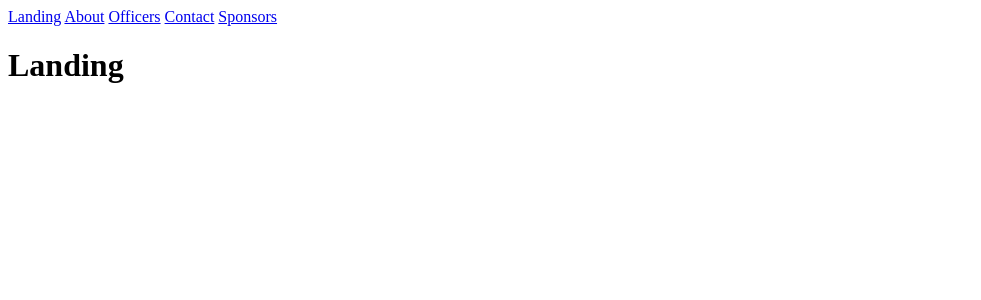
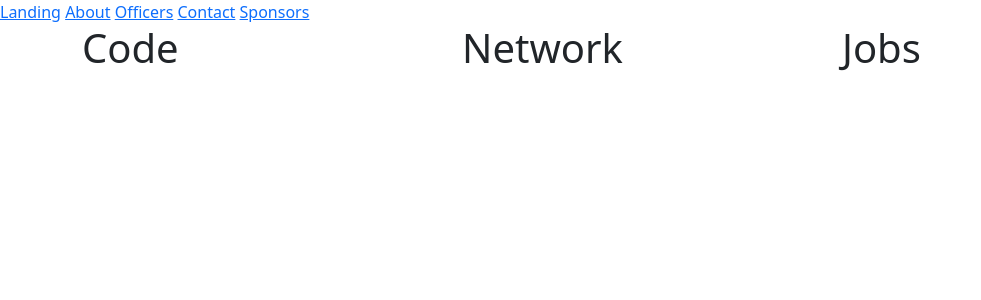
Before and after one commit to CSE-Club-ISU/CSE-Club-Website, a Flask app: page / in a window 1280 px wide. Shown: the top 300 px of the page, without its empty margins (0-981 px from the left). Run offline with Flask 2, Linux system fonts and the light colour scheme; some libraries are stand-ins or nearby versions.

Commit message:
added landing.html and code_network_jobs macro

```diff
--- a/app/app.py
+++ b/app/app.py
@@ -8,7 +8,7 @@ app = Flask(__name__)
 @app.route('/landing')
 @app.route('/home')
 def index():
-    return render_template('index.html')  # index.html is our landing page
+    return render_template('landing.html')  # index.html is our landing page
 
 
 @app.route('/about')
--- a/app/templates/about.html
+++ b/app/templates/about.html
@@ -1,5 +1 @@
 {% extends 'layout.html' %}
-
-{% block body %}
-    <h1>About</h1>
-{% endblock body %}
--- /dev/null
+++ b/app/templates/code_network_jobs.html
@@ -0,0 +1,13 @@
+{% macro code_network_jobs() -%}
+<div class="row">
+    <div class="col">
+        <h1>Code</h1>
+    </div>
+    <div class="col">
+        <h1>Network</h1>
+    </div>
+    <div class="col">
+        <h1>Jobs</h1>
+    </div>
+</div>
+{%- endmacro %}
--- /dev/null
+++ b/app/templates/landing.html
@@ -0,0 +1,6 @@
+{% extends 'layout.html' %}
+{% from 'code_network_jobs.html' import code_network_jobs with context %}
+
+{% block body %}
+{{ code_network_jobs() }}
+{% endblock body %}
--- a/app/templates/layout.html
+++ b/app/templates/layout.html
@@ -6,7 +6,9 @@
         <title>CSE</title>
         <meta name="description" content="Some Content">
         <meta name="viewport" content="width=device-width, initial-scale=1">
-        <link rel="stylesheet" href="/static/styles.css">
+
+        <link rel="stylesheet" href="/static/css/styles.css">
+        <link rel="stylesheet" href="/static/css/bootstrap.min.css">
     </head>
     <body>
         <nav>
@@ -16,6 +18,10 @@
             <a href="/contact">Contact</a>
             <a href="/sponsors">Sponsors</a>
         </nav>
-        {% block body %}{% endblock body %}
+        <div class="container">
+            {% block body %}{% endblock body %}
+        </div>
+
+        <script src="/static/js/bootstrap.bundle.min.js"></script>
     </body>
 </html>
```
